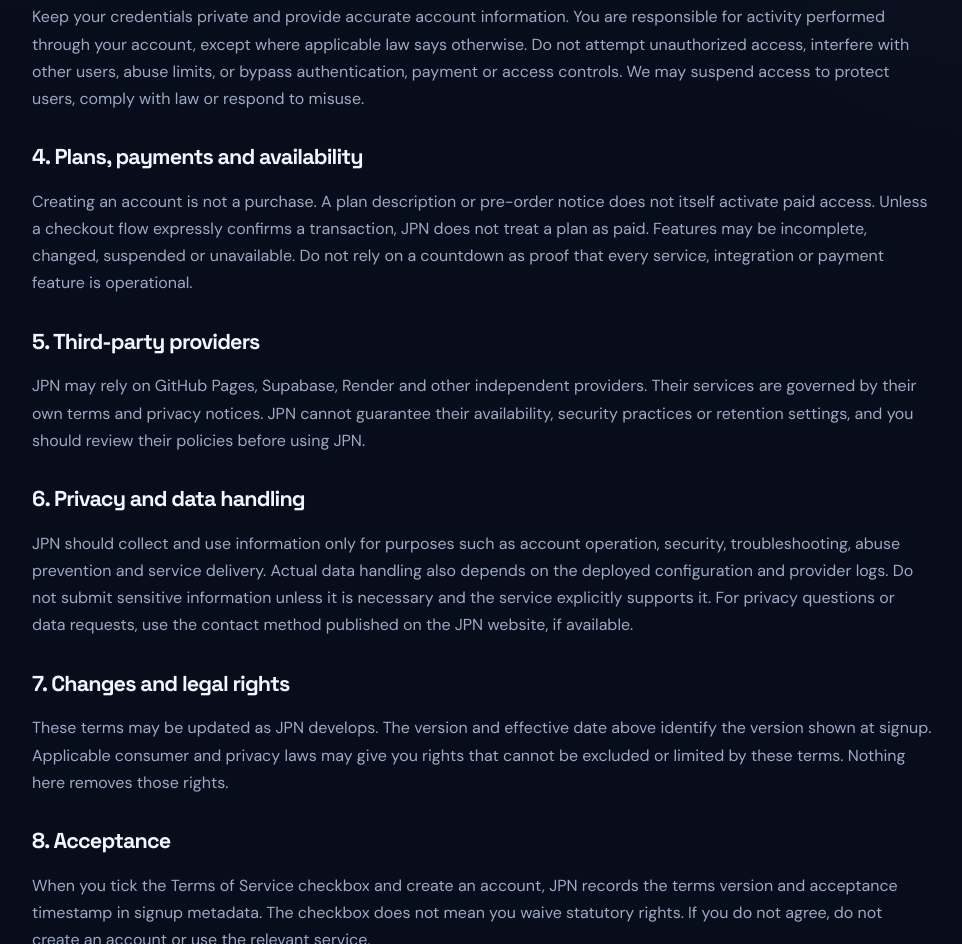
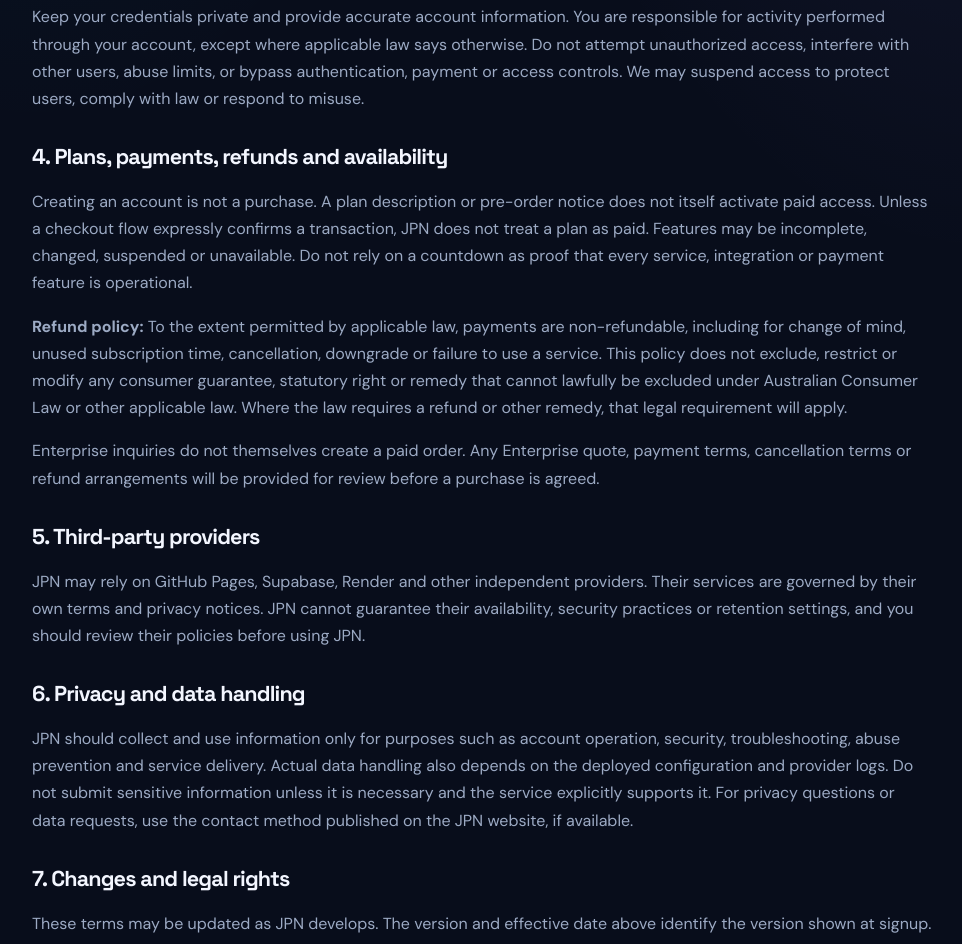
Before and after one commit to Jigar1234Nob/JPN, a plain HTML site: page docs/terms/index.html in a window 1280 px wide. Shown: the part 1245-2189 px from the top of the page, without its empty margins (158-1120 px from the left). Drawn offline with Linux system fonts and the light colour scheme.

Commit message:
Clarify refund policy and consumer rights

```diff
--- a/docs/terms/index.html
+++ b/docs/terms/index.html
@@ -31,8 +31,10 @@
 <p>You must read and comply with the applicable service provider's terms, privacy policy, acceptable-use rules and local laws. Do not use JPN or a VPN/proxy service to commit crimes, attack systems, distribute malware, infringe rights, evade lawful safety controls, or bypass school, workplace or network restrictions without authorization. JPN does not promise that a provider permits every use case or that a service will always be available.</p>
 <h2>3. Account security and acceptable use</h2>
 <p>Keep your credentials private and provide accurate account information. You are responsible for activity performed through your account, except where applicable law says otherwise. Do not attempt unauthorized access, interfere with other users, abuse limits, or bypass authentication, payment or access controls. We may suspend access to protect users, comply with law or respond to misuse.</p>
-<h2>4. Plans, payments and availability</h2>
+<h2>4. Plans, payments, refunds and availability</h2>
 <p>Creating an account is not a purchase. A plan description or pre-order notice does not itself activate paid access. Unless a checkout flow expressly confirms a transaction, JPN does not treat a plan as paid. Features may be incomplete, changed, suspended or unavailable. Do not rely on a countdown as proof that every service, integration or payment feature is operational.</p>
+<p><strong>Refund policy:</strong> To the extent permitted by applicable law, payments are non-refundable, including for change of mind, unused subscription time, cancellation, downgrade or failure to use a service. This policy does not exclude, restrict or modify any consumer guarantee, statutory right or remedy that cannot lawfully be excluded under Australian Consumer Law or other applicable law. Where the law requires a refund or other remedy, that legal requirement will apply.</p>
+<p>Enterprise inquiries do not themselves create a paid order. Any Enterprise quote, payment terms, cancellation terms or refund arrangements will be provided for review before a purchase is agreed.</p>
 <h2>5. Third-party providers</h2>
 <p>JPN may rely on GitHub Pages, Supabase, Render and other independent providers. Their services are governed by their own terms and privacy notices. JPN cannot guarantee their availability, security practices or retention settings, and you should review their policies before using JPN.</p>
 <h2>6. Privacy and data handling</h2>
```
